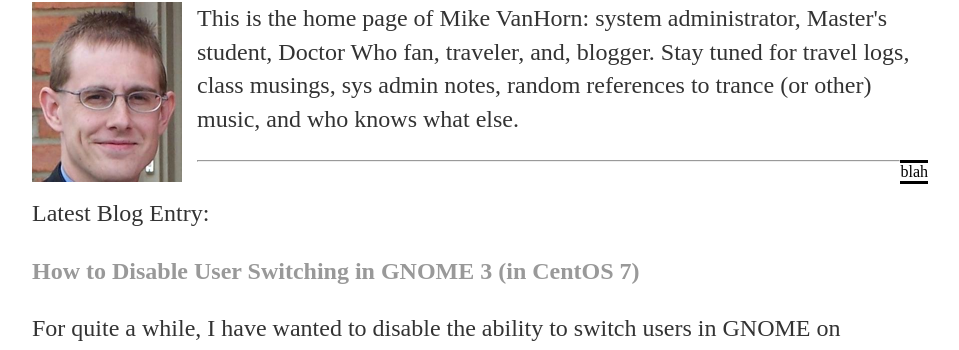
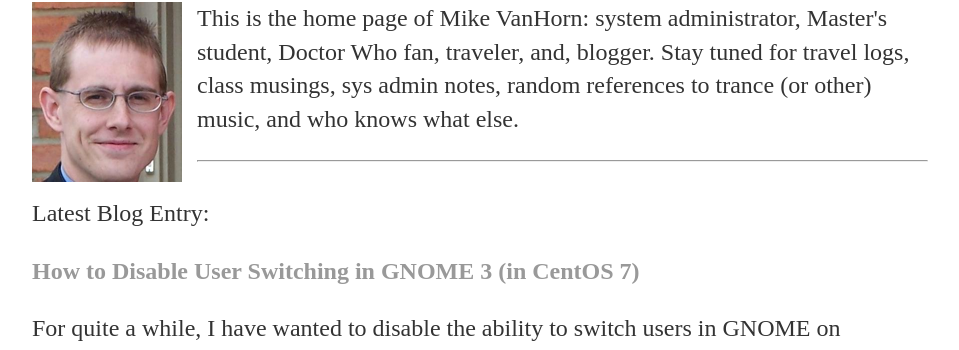
Before and after one commit to mrvanhorn/mrvanhorn.github.io, a Jekyll site: the page built from index.html, in a window 1280 px wide. Shown: the part 179-529 px from the top of the page, without its empty margins (160-1119 px from the left). Built offline with Jekyll 4.4.1, drawn with Linux system fonts in a browser that asks for light colours.

Commit message:
Update index.html

```diff
--- a/index.html
+++ b/index.html
@@ -2,16 +2,12 @@
 layout: default
 title: Mike VanHorn
 ---
-<div id="fb-root"></div>
-<script async defer crossorigin="anonymous" src="https://connect.facebook.net/en_US/sdk.js#xfbml=1&version=v4.0"></script>
 
 <p><img src="graphics/mike-150x180.png" width="150" height="180" alt="" style="float: left; margin: 0px 15px 15px 0px;">
 This is the home page of Mike VanHorn: system administrator, Master's student, Doctor Who fan, traveler, and, blogger.
 Stay tuned for travel logs, class musings, sys admin notes, random references to trance (or other) music, and who knows what else.
 </p>
 
-<div style="float: right; border-style:solid;border-left:10px;border-right:10px;" class="fb-page" data-href="https://www.facebook.com/angie.davisvanhorn" data-tabs="timeline" data-width="180" data-height="700" data-small-header="false" data-adapt-container-width="true" data-hide-cover="false" data-show-facepile="true">blah</div>
-
   {% assign post = site.posts.first %}
   {% assign content = post.content %}
   {% include post_detail.html %}
```
